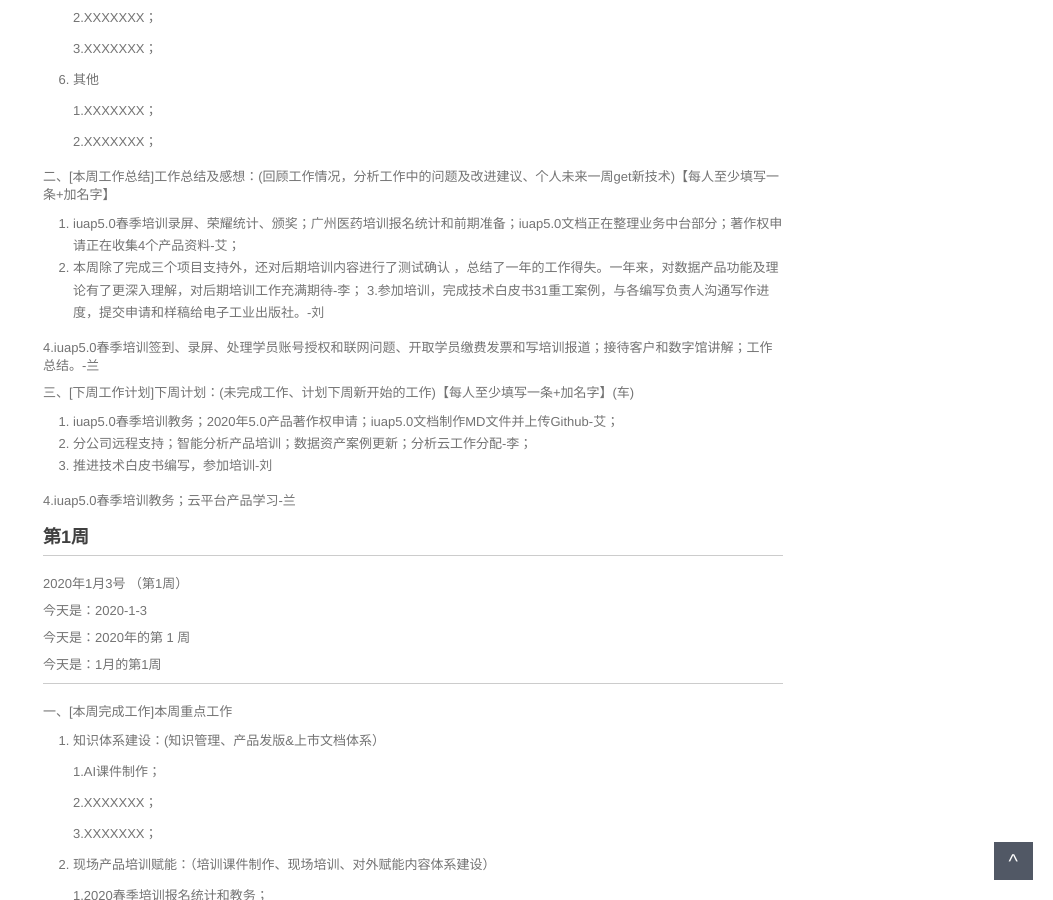
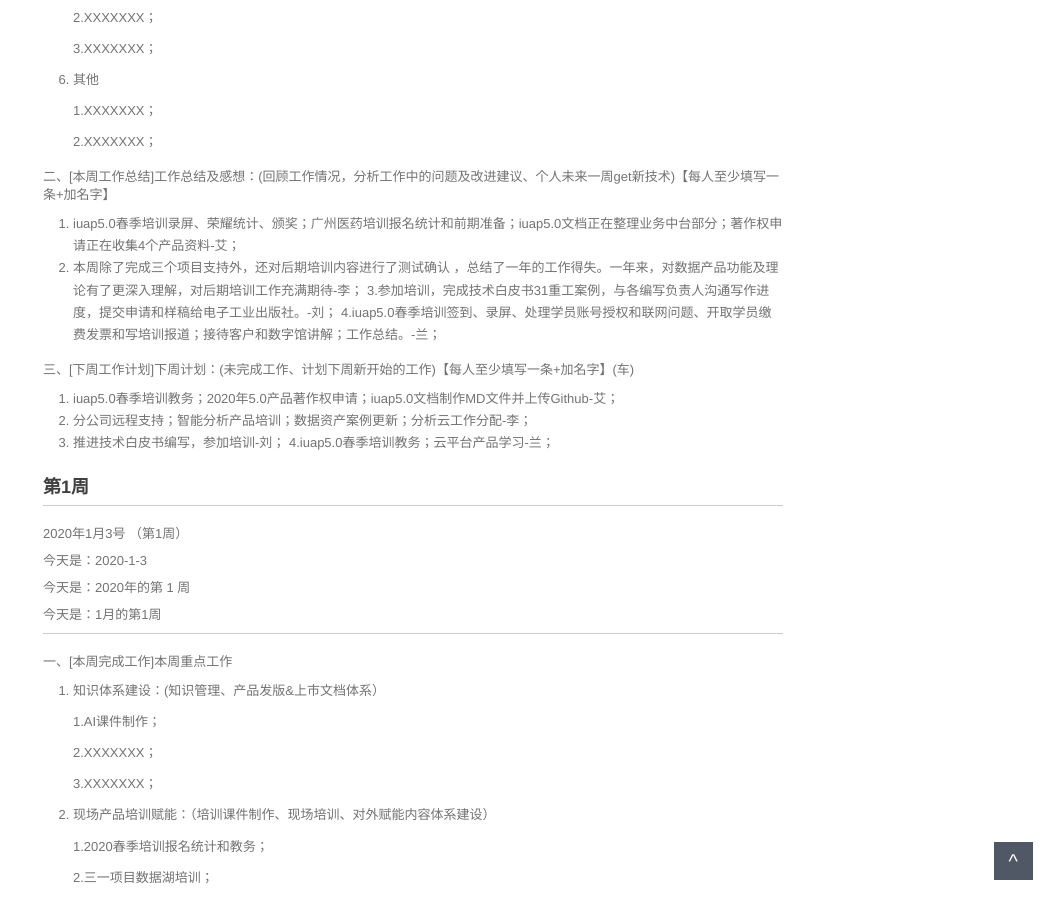
Before and after one commit to walllFlower/blog, a Jekyll site: the page built from _posts/2018-07-17-day_report_cxz.md, in a window 1280 px wide and 900 px high, scrolled down 1089 px. Shown: the whole window, without its empty margins (227-1280 px from the left). Built offline with Jekyll 4.4.1, drawn with Linux system fonts in a browser that asks for light colours; comment, search, counter and statistics services are not loaded.

```diff
--- a/_posts/2018-07-17-day_report_cxz.md
+++ b/_posts/2018-07-17-day_report_cxz.md
@@ -75,17 +75,15 @@ categories: 技术运营工作周报
 
 1. iuap5.0春季培训录屏、荣耀统计、颁奖；广州医药培训报名统计和前期准备；iuap5.0文档正在整理业务中台部分；著作权申请正在收集4个产品资料-艾；
 2. 本周除了完成三个项目支持外，还对后期培训内容进行了测试确认 ，总结了一年的工作得失。一年来，对数据产品功能及理论有了更深入理解，对后期培训工作充满期待-李；
-3.参加培训，完成技术白皮书31重工案例，与各编写负责人沟通写作进度，提交申请和样稿给电子工业出版社。-刘
-
-4.iuap5.0春季培训签到、录屏、处理学员账号授权和联网问题、开取学员缴费发票和写培训报道；接待客户和数字馆讲解；工作总结。-兰
+3.参加培训，完成技术白皮书31重工案例，与各编写负责人沟通写作进度，提交申请和样稿给电子工业出版社。-刘；
+4.iuap5.0春季培训签到、录屏、处理学员账号授权和联网问题、开取学员缴费发票和写培训报道；接待客户和数字馆讲解；工作总结。-兰；
 
 三、[下周工作计划]下周计划：(未完成工作、计划下周新开始的工作)【每人至少填写一条+加名字】(车)
 
 1. iuap5.0春季培训教务；2020年5.0产品著作权申请；iuap5.0文档制作MD文件并上传Github-艾；
 2. 分公司远程支持；智能分析产品培训；数据资产案例更新；分析云工作分配-李；
-3. 推进技术白皮书编写，参加培训-刘
-
-4.iuap5.0春季培训教务；云平台产品学习-兰
+3. 推进技术白皮书编写，参加培训-刘；
+4.iuap5.0春季培训教务；云平台产品学习-兰；
 
 
 ###  第1周
```
